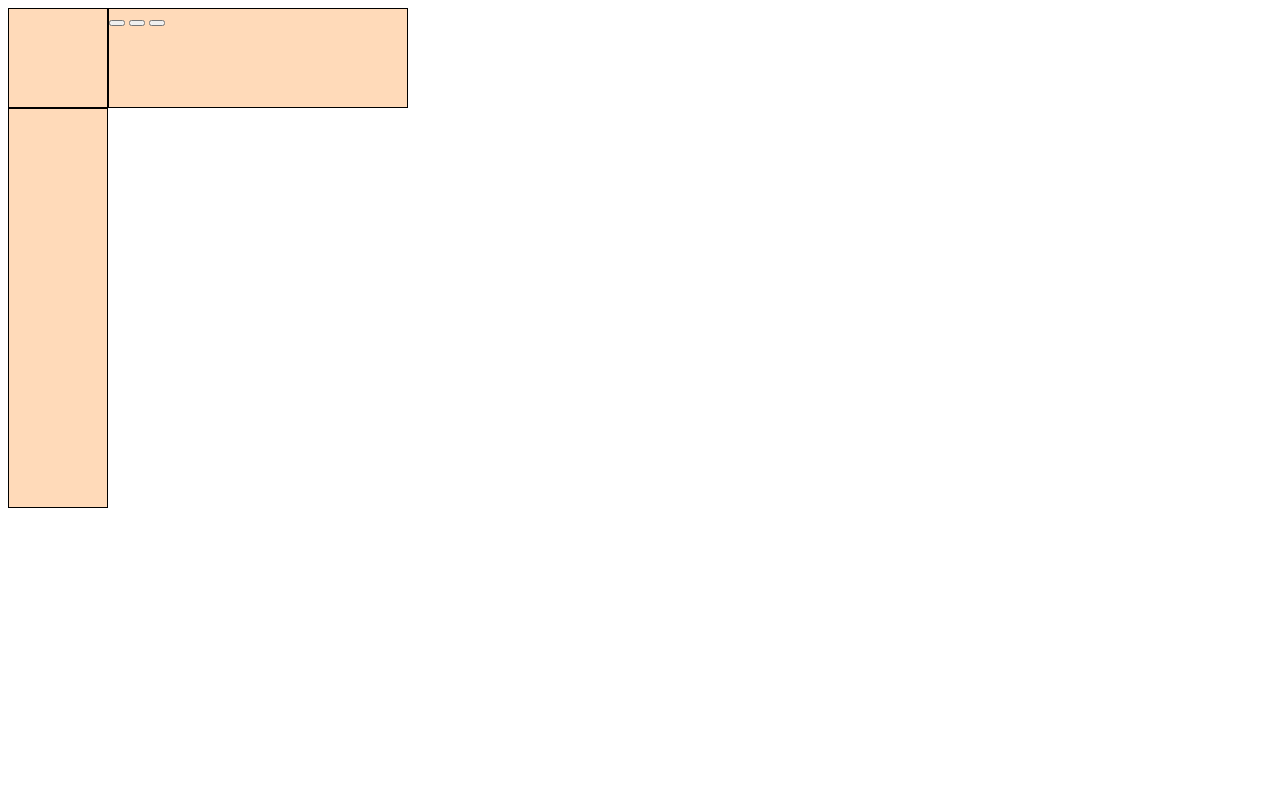
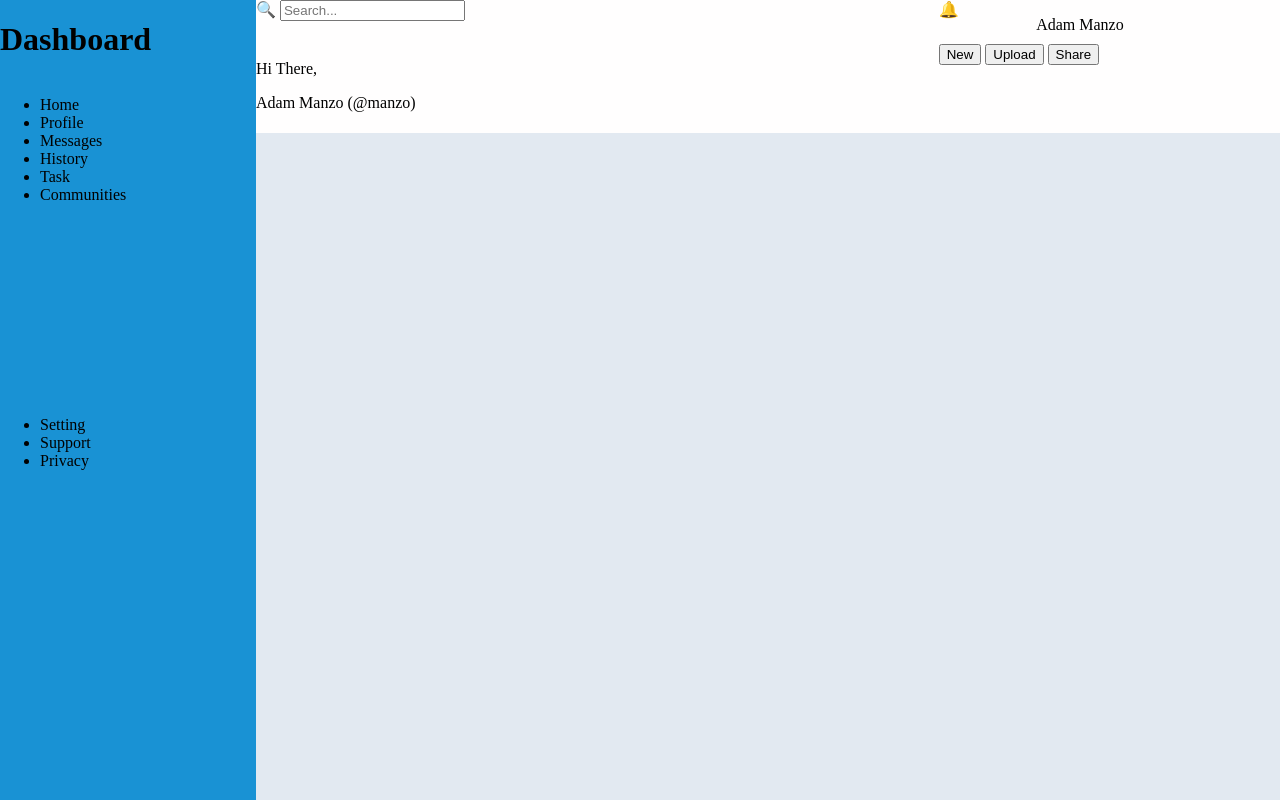
Before and after one commit to manzoii/Admin-Dashboard, a plain HTML site: page index.html in a window 1280 px wide. Drawn offline with Linux system fonts and the light colour scheme.

Commit message:
filled in

```diff
--- a/index.html
+++ b/index.html
@@ -7,25 +7,61 @@
     <link rel="stylesheet" href="styles.css">
 </head>
 <body>
-    <div class="main-div" class="side">
-        <div class="logo"></div>
-        <div class="main-menu"></div>
-        <div class="small-menu"></div>
-    </div>
-    <div class="main-div" class="top">
-        <div class="search"></div>
-        <div class="bell"></div>
-        <div class="profile"></div>
-        <div class="name"></div>
-        <div class="largepfp"></div>
-        <div class="hiuser"></div>
-        <div class="buttons">
-            <button class="new"></button>
-            <button class="upload"></button>
-            <button class="share"></button>
+    <div class="main-div side">
+        <div class="logo">
+            <H1>Dashboard</H1>
+        </div>
+        <div class="main-menu">
+            <ul>
+                <li>Home</li>
+                <li>Profile</li>
+                <li>Messages</li>
+                <li>History</li>
+                <li>Task</li>
+                <li>Communities</li>
+            </ul>
+        </div>
+        <div class="small-menu">
+            <ul>
+                <li>Setting</li>
+                <li>Support</li>
+                <li>Privacy</li>
+            </ul>
         </div>
     </div>
-    <div class="main-div" class="main">
+    <div class="main-div top">
+        <div class="search-container">
+            <span class="search-icon">&#128269;</span>
+            <input type="text" placeholder="Search..." class="search-input">
+        </div>
+
+        <div class="topright">
+            <div class="bell">
+                <span class="bell-icon">&#128276;</span>
+            </div>
+            <!-- <div class="profile"></div> -->
+            <div class="name">
+                <P>Adam Manzo</P>
+            </div>
+        </div>
+
+        <div class="bottomleft">
+            <div class="largepfp"></div>
+            <div class="hiuser">
+                <p>Hi There,</p>
+            </div>
+            <div class="largeuser">
+                <P>Adam Manzo (@manzo)</P>
+            </div>
+        </div>
+
+        <div class="buttons">
+            <button class="new">New</button>
+            <button class="upload">Upload</button>
+            <button class="share">Share</button>
+        </div>
+    </div>
+    <div class="main-div main">
         <div class="projects"></div>
         <div class="announcements"></div>
         <div class="trending"></div>
--- a/styles.css
+++ b/styles.css
@@ -1,22 +1,79 @@
-.main-div{
+/* .main-div{
     background-color: peachpuff;
     border: 1px solid black;
-    gap: 20px;
+} */
+html, body {
+    height: 100%;
+    margin: 0;
 }
 body{
     display: grid;
-    grid-template-columns: 100px 300px;
-    grid-template-rows: 100px 400px;
+    grid-template-columns: 1fr 4fr;
+    grid-template-rows: 1fr 5fr;
 }
 .side{
-    grid-column: 1/2;
+    background-color: #1992d4;
+    grid-column: 1 / 2;
     grid-row: 1/3;
+    display: grid;
+    grid-template-rows: 1fr 4fr 5fr;
 }
 .top{
+    background-color: #fffefe;
     grid-column: 2/3;
     grid-row: 1/2;
+    display: grid;
+    grid-template-columns: 4fr 2fr;
+    grid-template-rows: 1fr 2fr;
 }
-.main{
+.topright{
+    grid-column: 2/3;
+    grid-row: 1/2;
+    display: grid;
+    grid-template-columns: 2fr 5fr;
+    height: 30px;
+}
+.name{
+    justify-self: top;
+    grid-column: 2/3;
+}
+.bottomleft{
+    grid-column: 1/2;
+    grid-row: 2/3;
+}
+.buttons{
     grid-column: 2/3;
     grid-row: 2/3;
 }
+.main{
+    background-color: #e2e9f1;
+    grid-column: 2/3;
+    grid-row: 2/3;
+}
+
+
+
+
+/* .search-container {
+    position: relative;
+    width: 250px;
+}
+
+.search-input {
+    width: 100%;
+    padding: 8px 35px 8px 10px;
+    font-size: 16px;
+    border: 2px solid #ccc;
+    border-radius: 20px;
+    outline: none;
+}
+
+.search-icon {
+    position: absolute;
+    right: 10px;
+    top: 50%;
+    transform: translateY(-50%);
+    font-size: 18px;
+    color: #888;
+    pointer-events: none;
+} */
```
